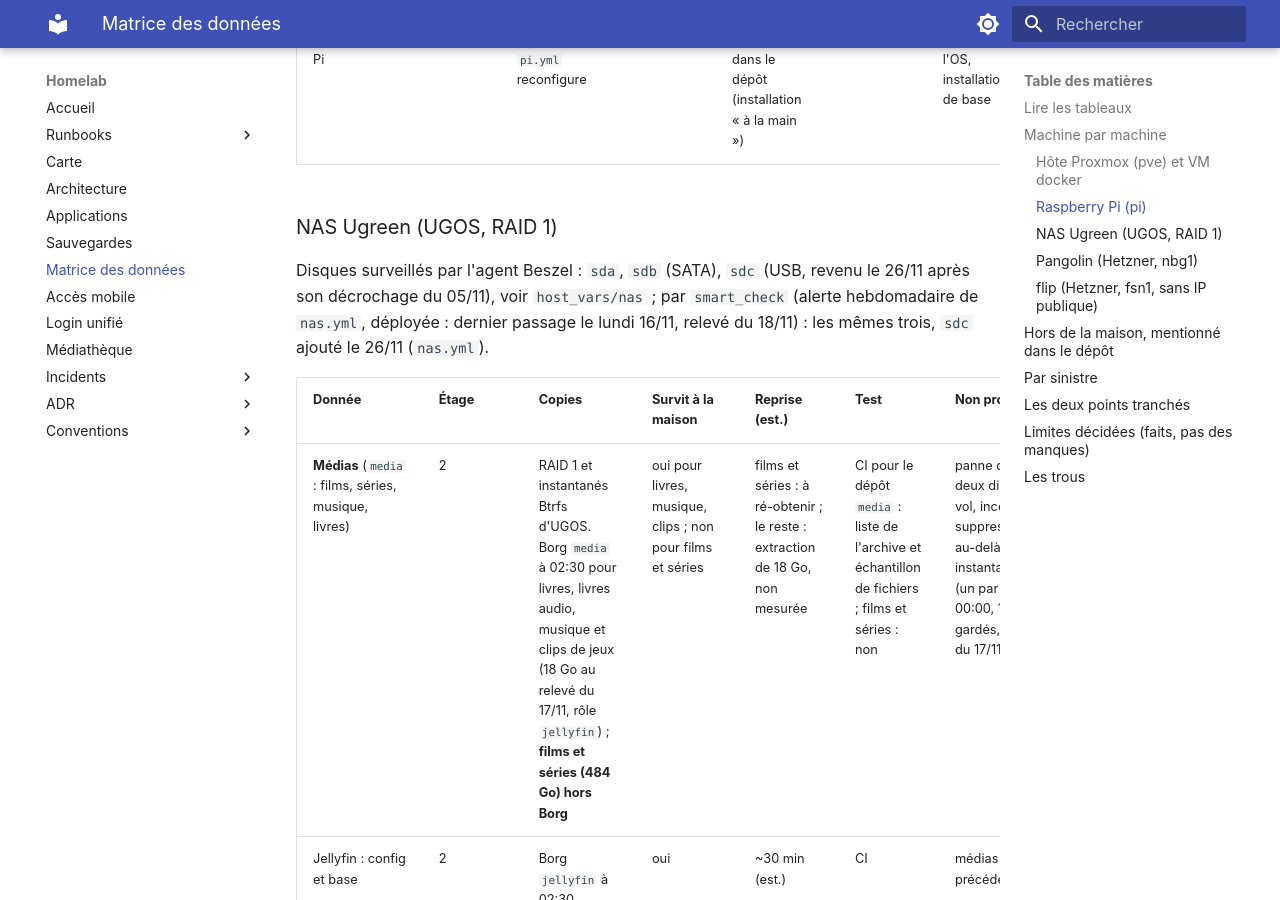
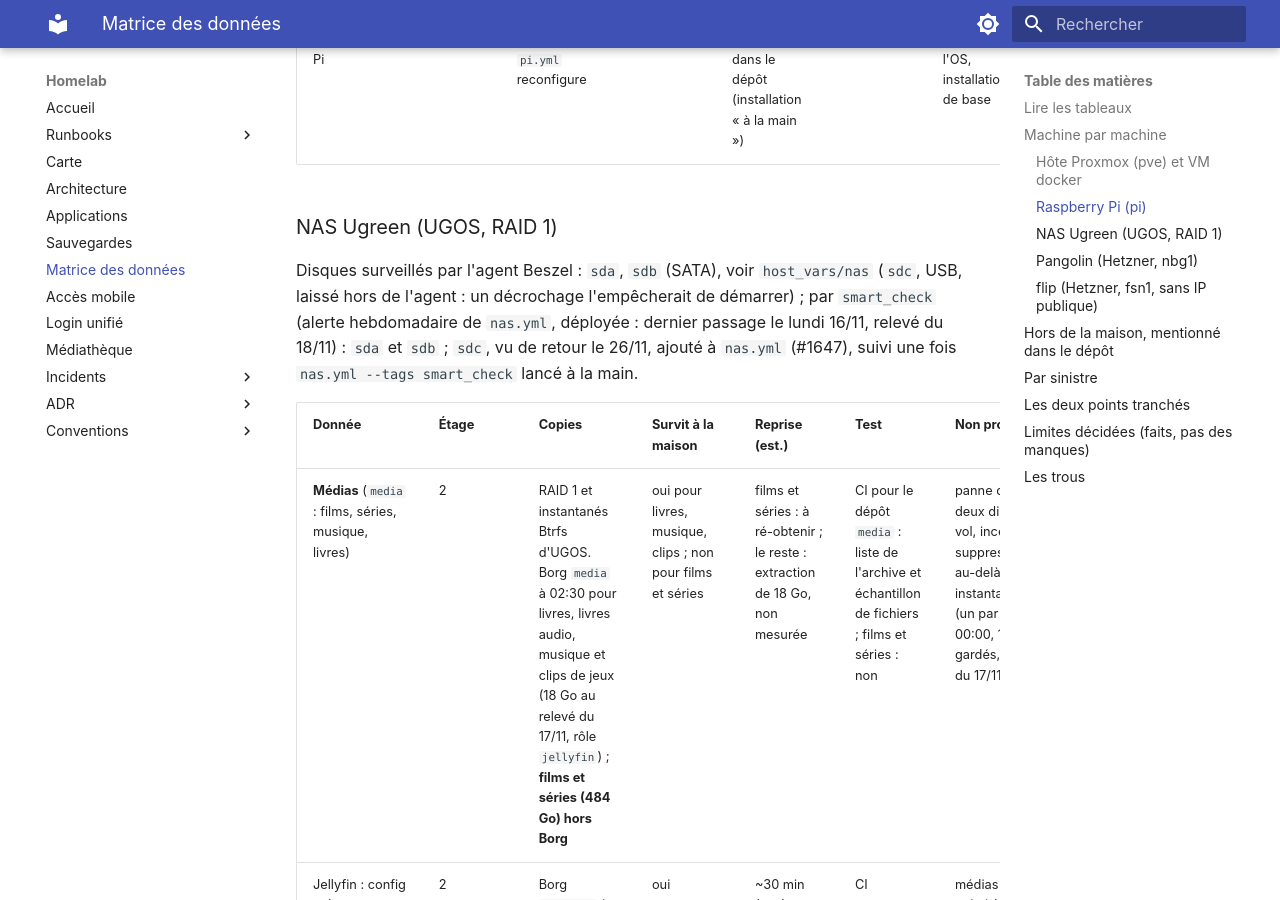
Before and after one commit to sylvainmetayer/homelab, an MkDocs documentation site: the page built from docs/matrice-des-donnees.md, in a window 1280 px wide and 900 px high, scrolled down 6696 px. Built offline with MkDocs 1.6.1 and Material for MkDocs 9.7.7, drawn with Linux system fonts in a browser that asks for light colours.

Commit message:
fix(nas): revue — sdc hors de l'agent Beszel, lu en -d sat
Un périphérique absent empêche Docker de créer le conteneur de l'agent :
un nouveau décrochage de sdc couperait tout le suivi du NAS. sdc reste
donc hors de beszel_agent_smart_devices et n'est suivi que par
smart_check, qui se contente de sonner s'il disparaît. Sans type,
smart_check ne passe pas de -d : sdc est déclaré en sat, comme le
donne smartctl --scan. Le runbook « disque NAS mort » reste sur la
paire du RAID ; la matrice dit que le suivi attend le run manuel.

Claude-Session: https://claude.ai/code/session_01EfxfYBAGygnrS5FPgZhs8E

```diff
--- a/docs/matrice-des-donnees.md
+++ b/docs/matrice-des-donnees.md
@@ -100,8 +100,8 @@ dans la maison. Toutes les applis de ce tableau y sont, sauf mention.
 
 ### NAS Ugreen (UGOS, RAID 1)
 
-Disques surveillés par l'agent Beszel : `sda`, `sdb` (SATA), `sdc` (USB, revenu le 26/11 après son décrochage du 05/11), voir `host_vars/nas` ;
-par `smart_check` (alerte hebdomadaire de `nas.yml`, déployée : dernier passage le lundi 16/11, relevé du 18/11) : les mêmes trois, `sdc` ajouté le 26/11 (`nas.yml`).
+Disques surveillés par l'agent Beszel : `sda`, `sdb` (SATA), voir `host_vars/nas` (`sdc`, USB, laissé hors de l'agent : un décrochage l'empêcherait de démarrer) ;
+par `smart_check` (alerte hebdomadaire de `nas.yml`, déployée : dernier passage le lundi 16/11, relevé du 18/11) : `sda` et `sdb` ; `sdc`, vu de retour le 26/11, ajouté à `nas.yml` (#1647), suivi une fois `nas.yml --tags smart_check` lancé à la main.
 
 | Donnée | Étage | Copies | Survit à la maison | Reprise (est.) | Test | Non protégé |
 |---|---|---|---|---|---|---|
```
Also changed, not shown: ansible/roles/smart_check/README.md (+2 -2 lines), docs/runbooks/disque-nas-mort.md (+1 -1 lines), docs/runbooks/sante-des-disques.md (+3 -3 lines), 2 other files.
